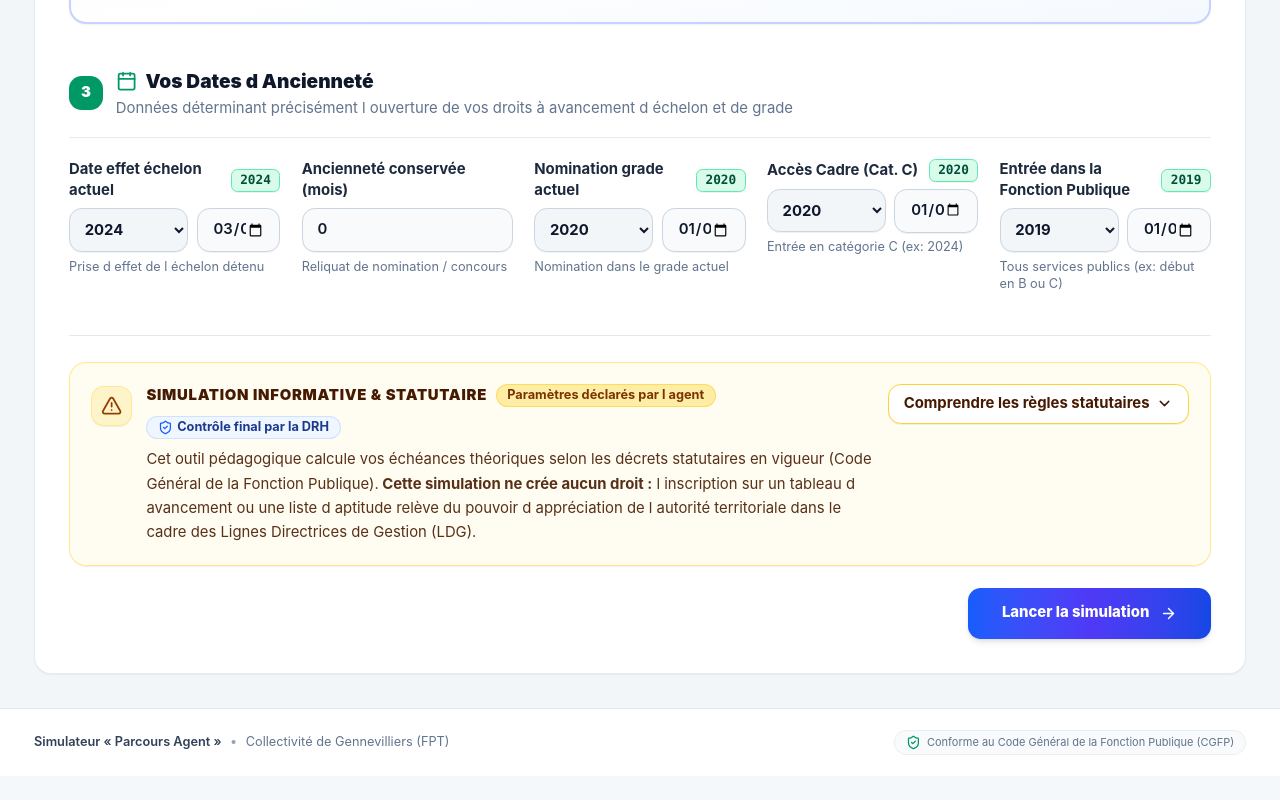
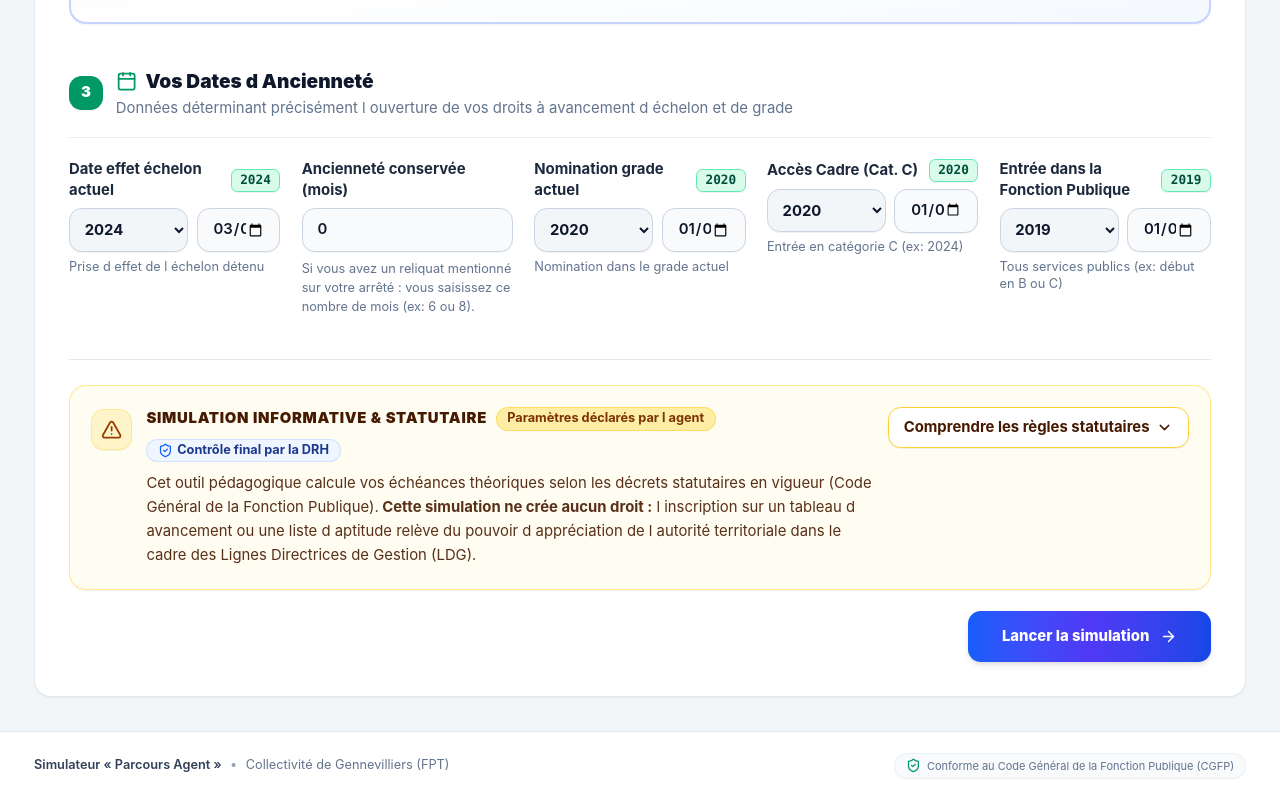
Before and after one commit to Nikkoola22/bolt, a React (Vite) app: page / in a window 1280 px wide. Shown: the part 1174-1974 px from the top of the page. Before the commit the page ends 1950 px from the top, so only its background shows below. Built offline with nearby package versions, Linux system fonts and the light colour scheme.

Commit message:
docs: clarify ancienneté conservée hint with decree guidance

```diff
--- a/src/components/AgentIntakeView.tsx
+++ b/src/components/AgentIntakeView.tsx
@@ -492,7 +492,9 @@ export const AgentIntakeView: React.FC<AgentIntakeViewProps> = ({
                 onChange={(e) => setFormData({ ...formData, ancienneteConserveeMois: Number(e.target.value) })}
                 className="w-full bg-slate-50/90 border border-slate-300 rounded-xl px-3.5 py-2.5 text-slate-900 font-semibold text-sm focus:bg-white focus:ring-2 focus:ring-emerald-500/20 focus:border-emerald-500 transition-all shadow-2xs"
               />
-              <span className="text-xs text-slate-500 mt-1.5 block">Reliquat de nomination / concours</span>
+              <span className="text-xs text-slate-500 mt-1.5 block leading-normal">
+                Si vous avez un reliquat mentionné sur votre arrêté : vous saisissez ce nombre de mois (ex: 6 ou 8).
+              </span>
             </div>
 
             <DateFieldWithYear
--- a/src/components/ProfileEditModal.tsx
+++ b/src/components/ProfileEditModal.tsx
@@ -224,6 +224,9 @@ export const ProfileEditModal: React.FC<ProfileEditModalProps> = ({
                 onChange={(e) => setForm({ ...form, ancienneteConserveeMois: Number(e.target.value) })}
                 className="w-full bg-slate-50 border border-slate-300 rounded-lg px-3 py-1.5 focus:bg-white focus:ring-2 focus:ring-indigo-500"
               />
+              <span className="text-xs text-slate-500 mt-1 block">
+                Si vous avez un reliquat mentionné sur votre arrêté : vous saisissez ce nombre de mois (ex: 6 ou 8).
+              </span>
             </div>
 
             <div>
```
